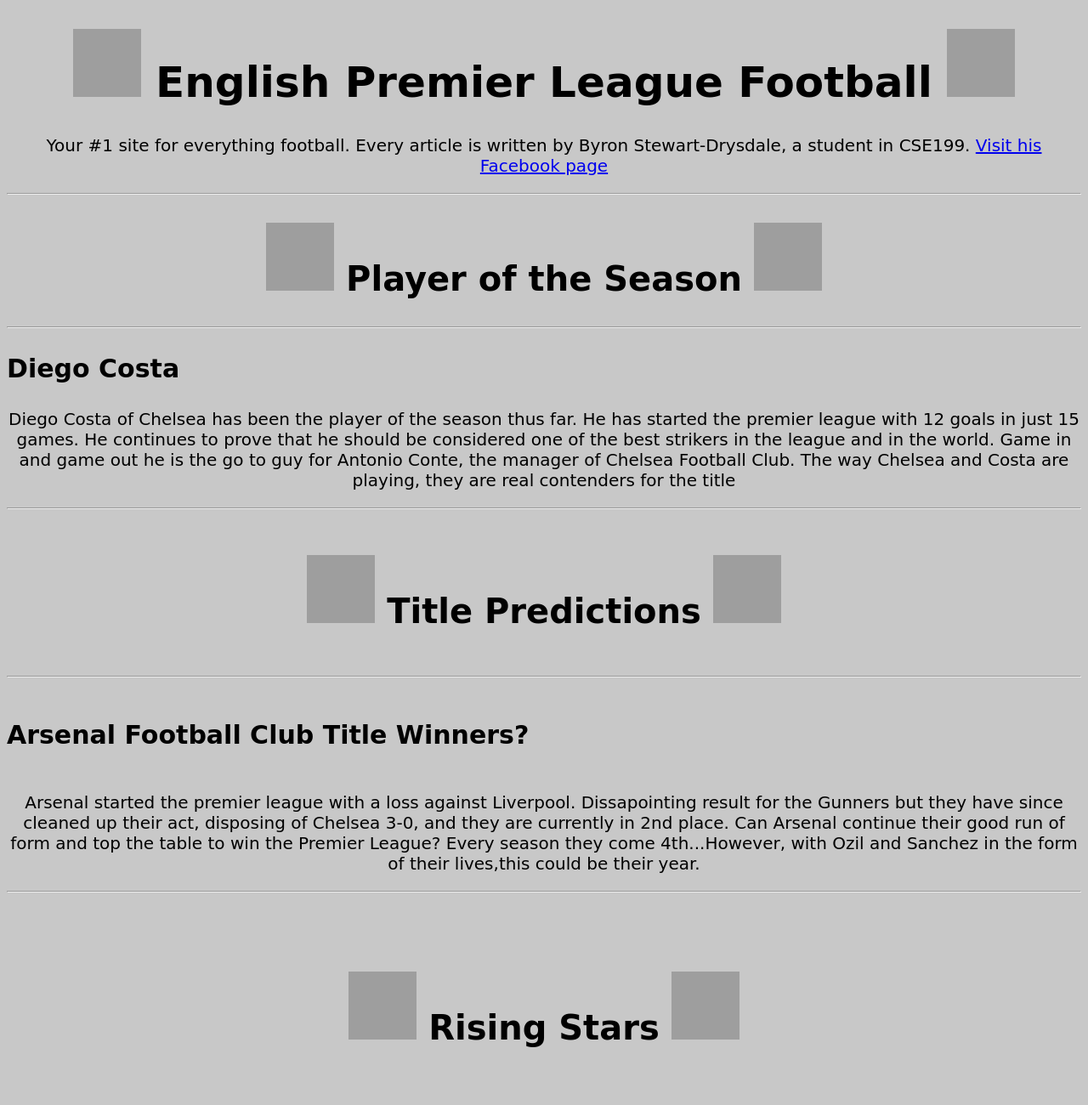
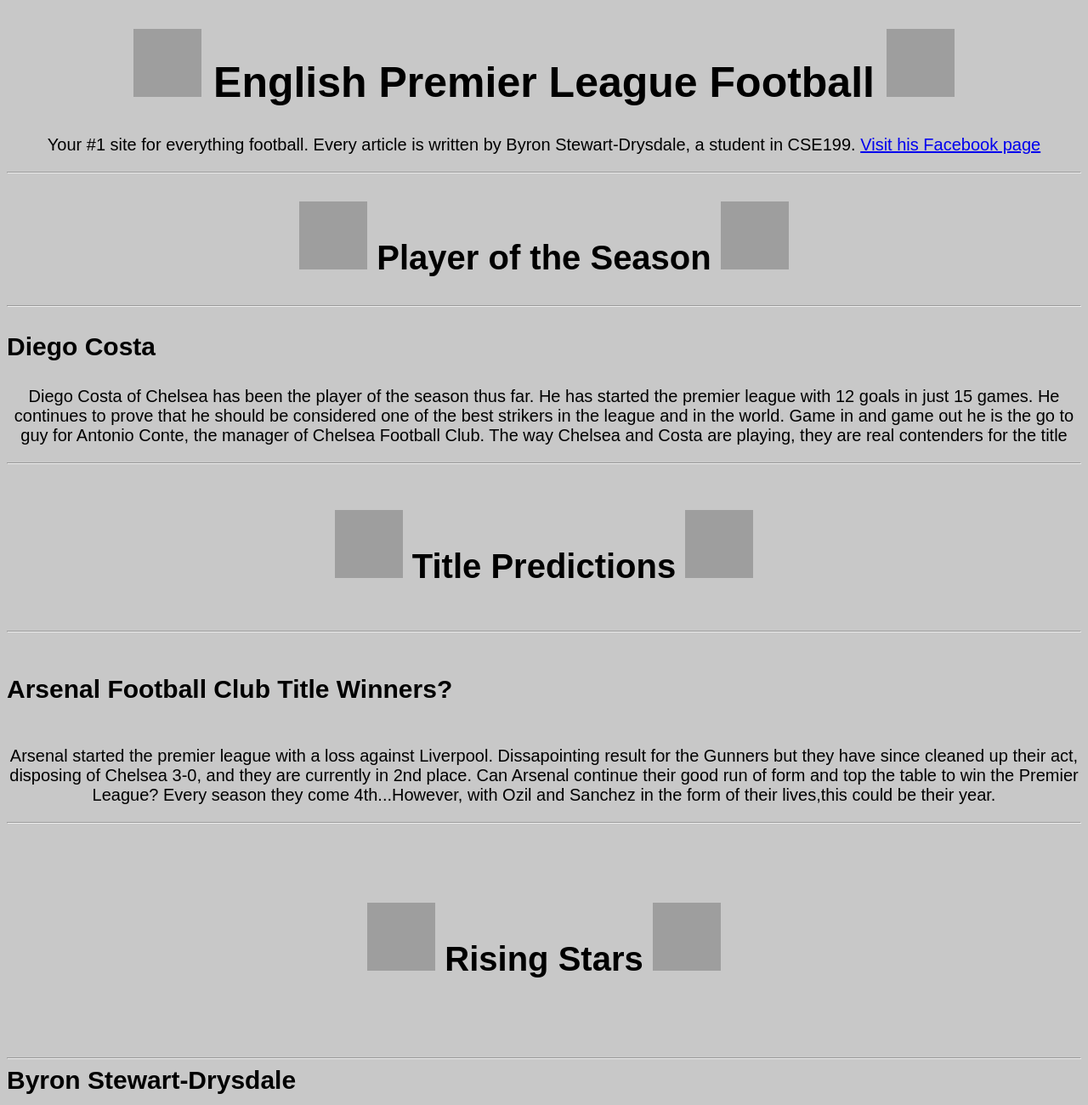
Before and after one commit to byrondrysdale/byrondrysdale.github.io, a plain HTML site: page index.html in a window 1280 px wide. Shown: the top 1300 px of the page at 85% size. Drawn offline with Linux system fonts and the light colour scheme; grey boxes are pictures that could not be loaded.

Commit message:
jNJKIJBHJHVG

```diff
--- a/style.css
+++ b/style.css
@@ -2,44 +2,44 @@
     color: black;
     font-size: 50px;
     text-align: center;
-    font-family: cursive;
+    font-family: sans-serif;
   }
   h2{
       color: black;
       font-size: 40px;
       text-align: center;
-      font-family: cursive;
+      font-family: sans-serif;
     }
     h3{
         color: black;
         font-size: 30px;
         text-align: left;
-        font-family: cursive;
+        font-family: sans-serif;
       }
       h4{
           color: black;
           font-size: 40px;
           text-align: center;
-          font-family: cursive;
+          font-family: sans-serif;
         }
 
       h5{
           color: black;
           font-size: 30px;
           text-align: left;
-          font-family: cursive;
+          font-family: sans-serif;
         }
         h6{
             color: black;
             font-size: 40px;
             text-align: center;
-            font-family: cursive;
+            font-family: sans-serif;
           }
       h7{
               color: black;
               font-size: 30px;
               text-align: left;
-              font-family: cursive;
+              font-family: sans-serif;
             }
             h8{
               color: black;
@@ -50,5 +50,5 @@
       color: black;
       font-size: 20px;
       text-align: center;
-      font-family: cursive;
+      font-family: sans-serif;
     }
```
